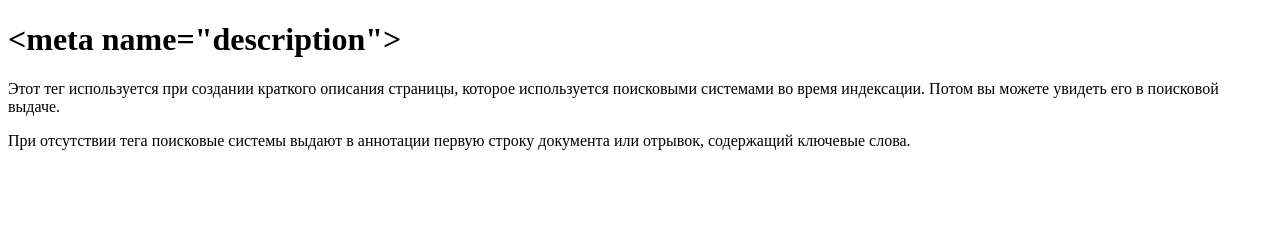
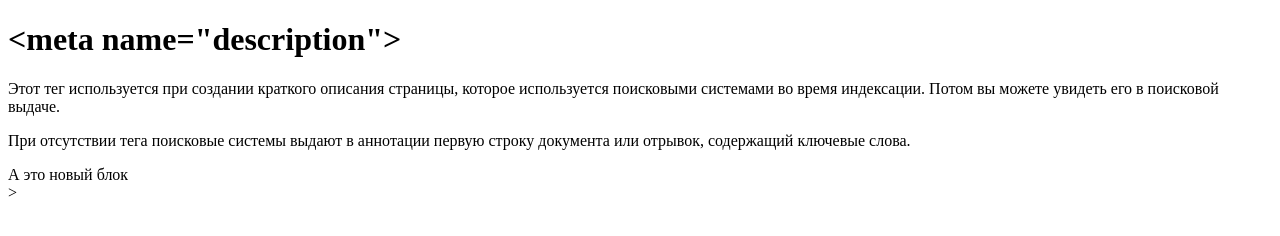
Before and after one commit to upt0wn/goit_frontend, a plain HTML site: page index.html in a window 1280 px wide. Drawn offline with Linux system fonts and the light colour scheme.

Commit message:
First div added

```diff
--- a/index.html
+++ b/index.html
@@ -10,5 +10,6 @@
         <h1>&lt;meta name="description"&gt;</h1>
         <p>Этот тег используется при создании краткого описания страницы, которое используется поисковыми системами во время индексации. Потом вы можете увидеть его в поисковой выдаче.</p>
         <p>При отсутствии тега поисковые системы выдают в аннотации первую строку документа или отрывок, содержащий ключевые слова.</p>
+        <div>А это новый блок</div>>
     </body>
 </html>
```
